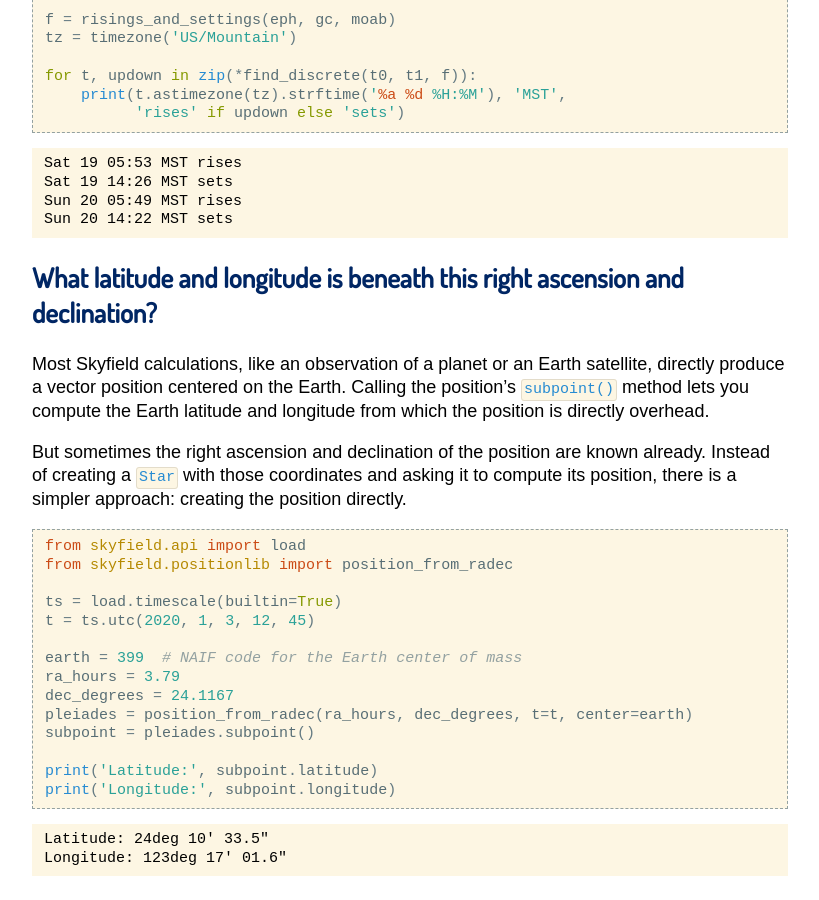
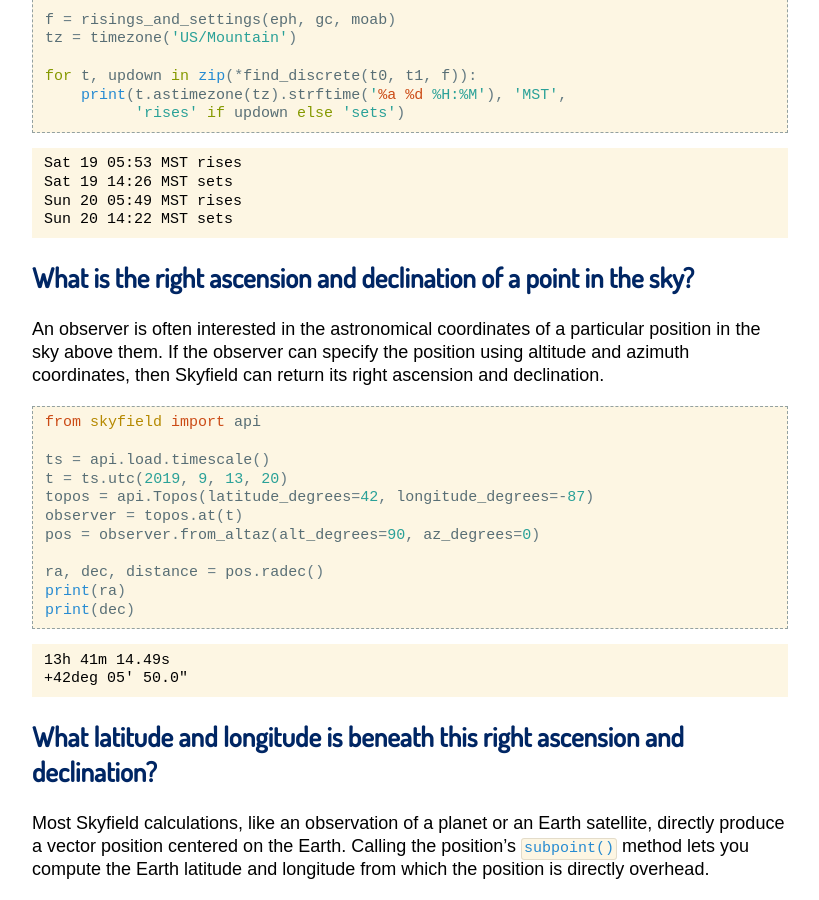
Before and after one commit to skyfielders/python-skyfield, a Sphinx documentation site: the page built from skyfield/documentation/examples.rst, in a window 1280 px wide and 900 px high, scrolled down 2099 px. Shown: the whole window, without its empty margins (230-1049 px from the left). Built offline with Sphinx 7.4.7, drawn with Linux system fonts in a browser that asks for light colours; some web fonts are replaced; pages that are not in the unit, such as notebooks, are missing from menus.

Commit message:
Describe turning alt/az into ra/dec.
Fixes #287.

```diff
--- a/skyfield/documentation/examples.rst
+++ b/skyfield/documentation/examples.rst
@@ -147,6 +147,34 @@ like the Sun, Moon, or one of the planets.
     Sun 20 05:49 MST rises
     Sun 20 14:22 MST sets
 
+What is the right ascension and declination of a point in the sky?
+==================================================================
+
+An observer is often interested in the astronomical coordinates
+of a particular position in the sky above them.
+If the observer can specify the position
+using altitude and azimuth coordinates,
+then Skyfield can return its right ascension and declination.
+
+.. testcode::
+
+    from skyfield import api
+
+    ts = api.load.timescale()
+    t = ts.utc(2019, 9, 13, 20)
+    topos = api.Topos(latitude_degrees=42, longitude_degrees=-87)
+    observer = topos.at(t)
+    pos = observer.from_altaz(alt_degrees=90, az_degrees=0)
+
+    ra, dec, distance = pos.radec()
+    print(ra)
+    print(dec)
+
+.. testoutput::
+
+    13h 41m 14.49s
+    +42deg 05' 50.0"
+
 What latitude and longitude is beneath this right ascension and declination?
 ============================================================================
 
```
